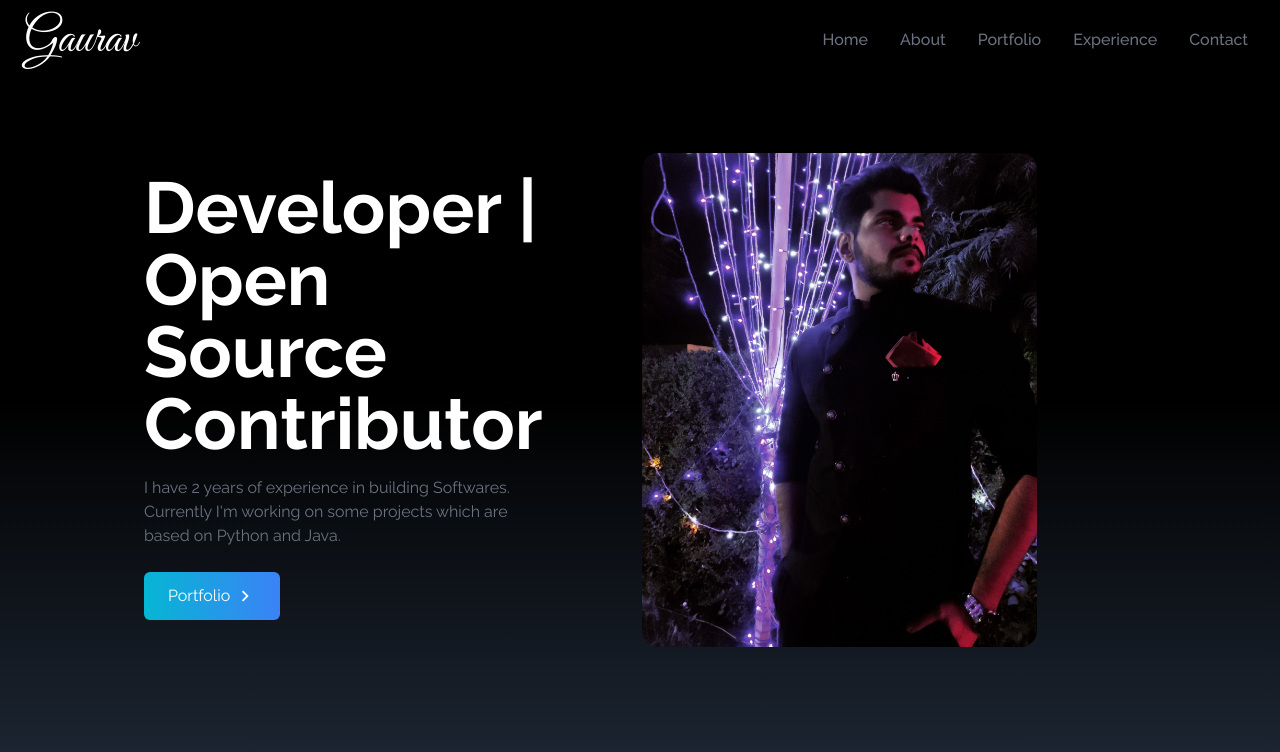
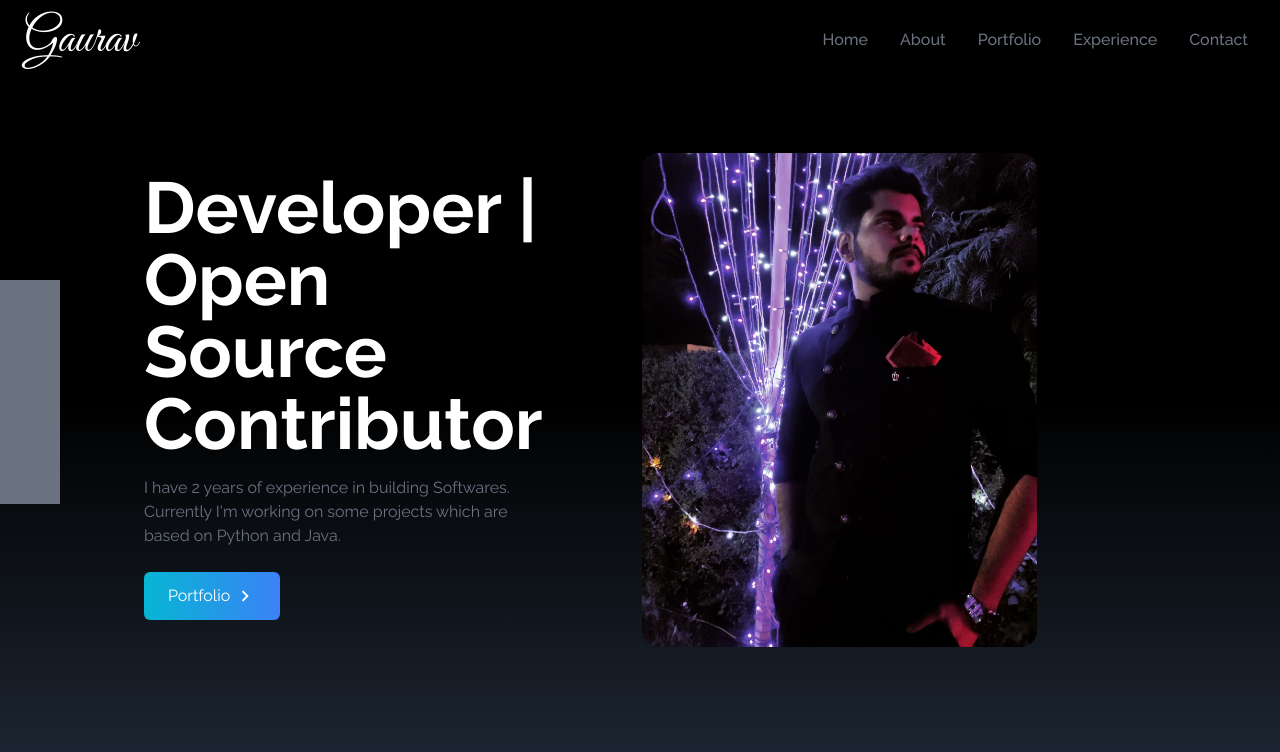
Before and after one commit to GauravKanwat/gauravkanwat.github.io, a React (Create React App) app: page / in a window 1280 px wide. Shown: the top 752 px of the page. Built offline with nearby package versions, Linux system fonts and the light colour scheme.

Commit message:
Second commit

```diff
--- a/src/App.js
+++ b/src/App.js
@@ -1,10 +1,13 @@
 import Home from "./components/Home";
 import NavBar from "./components/NavBar";
+import SocialLinks from "./components/SocialLinks";
 function App() {
   return (
     <div>
       <NavBar/>
       <Home />
+
+      <SocialLinks/>
     </div>
   );
 }
--- /dev/null
+++ b/src/components/SocialLinks.jsx
@@ -0,0 +1,68 @@
+import React from 'react'
+import { FaGithub, FaLinkedin } from 'react-icons/fa'
+import { HiOutlineMail } from 'react-icons/hi'
+import { BsFillPersonLinesFill } from 'react-icons/bs'
+
+const SocialLinks = () => {
+
+    const links = [
+        {
+            id: 1,
+            child: (
+                <>LinkedIn <FaLinkedin size={30}/>
+                </>
+            ),
+            href: 'https://linkedin.com',
+            style: 'rounded-tr-md'
+        },
+        {
+            id: 2,
+            child: (
+                <>Github <FaGithub size={30}/>
+                </>
+            ),
+            href: 'https://github.com/gauravkanwat',
+        },
+        {
+            id: 3,
+            child: (
+                <>Mail <HiOutlineMail size={30}/>
+                </>
+            ),
+            href: 'mailto:gauravkanwat99@gmail.com',
+        },
+        {
+            id: 4,
+            child: (
+                <>Resume <BsFillPersonLinesFill size={30}/>
+                </>
+            ),
+            href: '/Resume.pdf',
+            style: 'rounded-br-md',
+            download: true,
+        }
+    ]
+
+    return (
+        <div className='flex flex-col top-[35%] left-0 fixed'>
+            <ul>
+
+                {links.map((id, child, href, style, download) => (
+                    <li key={id}
+                    className={'flex justify-between items-center w-40 h-14 px-4 bg-gray-500 hover:ml-[-10px] hover:rounded-md duration-300 ml-[-100px]' + ' ' + style}>
+                    <a
+                    href={href}
+                    className="flex justify-between items-center w-full text-white"
+                    download={download}
+                    target="_blank">
+                    {child}
+                    </a>
+                </li>
+                ))}
+
+            </ul>
+        </div>
+    )
+}
+
+export default SocialLinks
```
Also changed, not shown: 1 other file (tests, documents, lock files or other folders).
